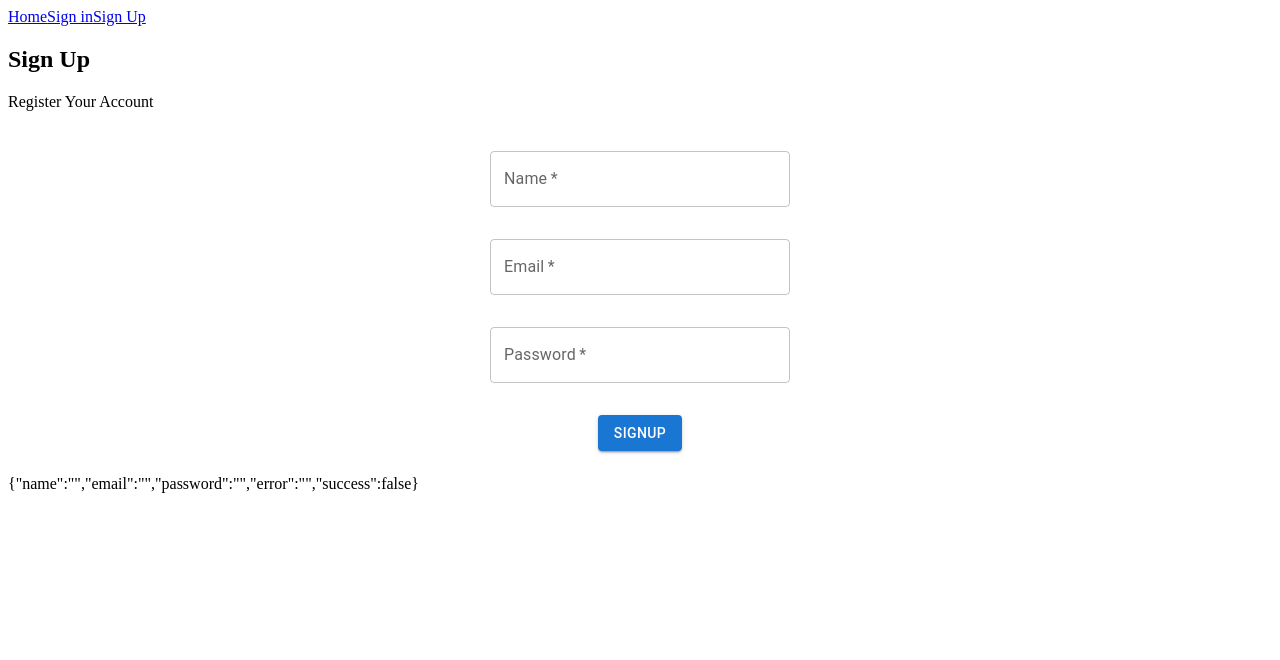
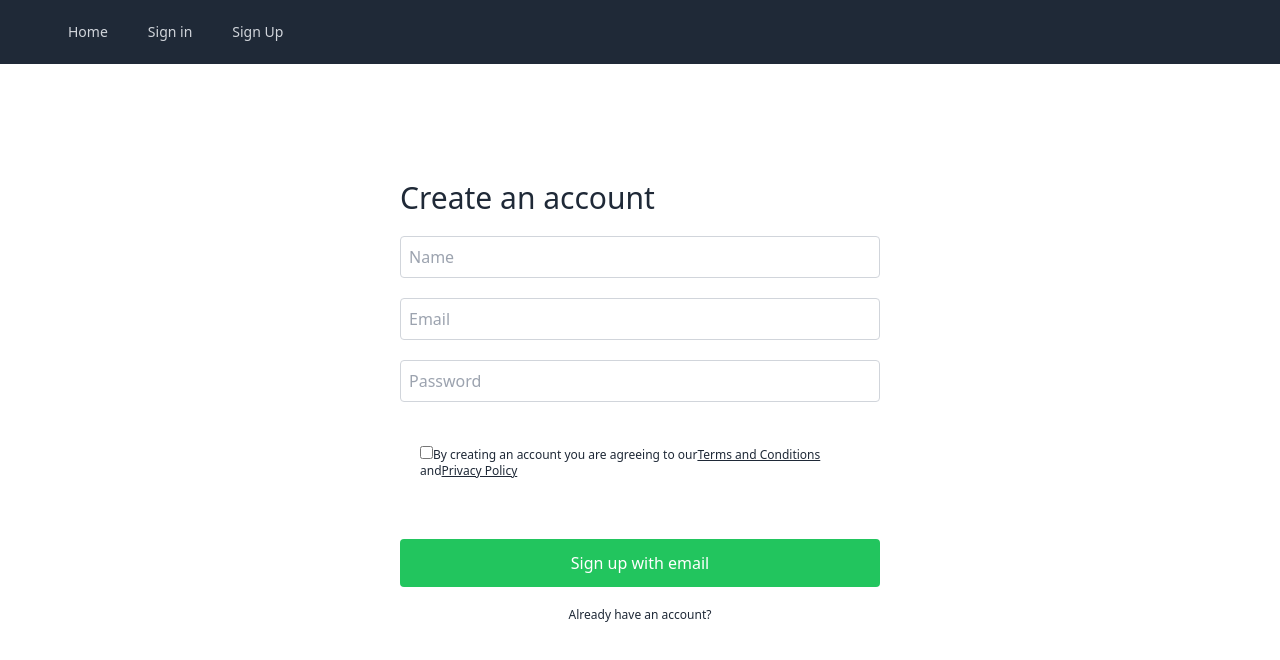
Before and after one commit to prasan-24/MERN_Ecommerce, a React (Create React App) app in the folder ecommerce-front/: page /signup in a window 1280 px wide. Shown: the top 660 px of the page. Built offline with nearby package versions, Linux system fonts and the light colour scheme.

Commit message:
changes done by prasanna for signin & signup page

```diff
--- a/ecommerce-front/public/index.html
+++ b/ecommerce-front/public/index.html
@@ -10,6 +10,8 @@
 
     <link rel="manifest" href="%PUBLIC_URL%/manifest.json" />
 
+    <script src="https://cdn.tailwindcss.com"></script>
+
     <title>React App</title>
   </head>
   <body>
--- a/ecommerce-front/src/user/Signin.js
+++ b/ecommerce-front/src/user/Signin.js
@@ -79,41 +79,56 @@ export default function Signin() {
 
   function signUpForm() {
     return (
-      <form className={classes.root}>
-        <TextField
-          label="Email"
+      <React.Fragment>
+        <div class="flex min-h-screen bg-white">
+          <div class="md:w-1/2 max-w-lg mx-auto my-24 px-4 py-5 shadow-none">
+            <div class="text-left p-0 font-sans">
+              <h1 class=" text-gray-800 text-3xl font-medium">
+                Sign In
+              </h1>
+            </div>
+            <form action="#" class="p-0">
+              <div class="mt-5">
+                <input
+                  type="text"
+                  class="block w-full p-2 border rounded border-gray-300 focus:outline-none focus:ring-1 focus:ring-gray-400 focus:border-transparent"
+                  placeholder="Email"
                   onChange={handleChange("email")}
-          variant="outlined"
-          type="email"
-          required
-          value={email}
                 />
-        <TextField
-          label="Password"
-          variant="outlined"
+              </div>
+              <div class="mt-5">
+                <input
                   type="password"
+                  class="block w-full p-2 border rounded border-gray-300 focus:outline-none focus:ring-1 focus:ring-gray-400 focus:border-transparent"
+                  placeholder="Password"
                   onChange={handleChange("password")}
-          required
-          value={password}
                 />
-        <div>
-          <Button
+              </div>
+
+              <div class="mt-10">
+                <input
                   type="submit"
                   onClick={userSignUp}
-            variant="contained"
-            color="primary"
-          >
-            Signup
-          </Button>
+                  value="Sign In"
+                  class="py-3 bg-green-500 text-white w-full rounded hover:bg-green-600"
+                />
               </div>
             </form>
+            <a class="" href="/login" data-test="Link">
+              <span class="block  p-5 text-center text-gray-800  text-xs ">
+                Don't have account ? Sign up
+              </span>
+            </a>
+          </div>
+        </div>
+      </React.Fragment>
     );
   }
 
   return (
     <Layout
-      title="Sign Up"
-      description="Register Your Account"
+      title="Sign In"
+      description="Sign in your account"
       className="container"
     >
       {showError()}
--- a/ecommerce-front/src/user/Signup.js
+++ b/ecommerce-front/src/user/Signup.js
@@ -73,41 +73,41 @@ export default function Signup() {
 
   function signUpForm() {
     return (
-      <form className={classes.root}>
-        <TextField
-          label="Name"
-          onChange={handleChange("name")}
-          variant="outlined"
-          required
-          value={name}
-        />
-        <TextField
-          label="Email"
-          onChange={handleChange("email")}
-          variant="outlined"
-          type="email"
-          required
-          value={email}
-        />
-        <TextField
-          label="Password"
-          variant="outlined"
-          type="password"
-          onChange={handleChange("password")}
-          required
-          value={password}
-        />
-        <div>
-          <Button
-            type="submit"
-            onClick={userSignUp}
-            variant="contained"
-            color="primary"
-          >
-            Signup
-          </Button>
+      <React.Fragment>
+      <div class="flex min-h-screen bg-white">
+        <div class="md:w-1/2 max-w-lg mx-auto my-24 px-4 py-5 shadow-none">
+          <div class="text-left p-0 font-sans">
+            <h1 class=" text-gray-800 text-3xl font-medium">Create an account</h1>
+          </div>
+          <form action="#" class="p-0">
+            <div class="mt-5">
+              <input type="text" class="block w-full p-2 border rounded border-gray-300 focus:outline-none focus:ring-1 focus:ring-gray-400 focus:border-transparent" onChange={handleChange("name")} placeholder="Name" />
+            </div>
+            <div class="mt-5">
+              <input type="text" class="block w-full p-2 border rounded border-gray-300 focus:outline-none focus:ring-1 focus:ring-gray-400 focus:border-transparent" placeholder="Email" onChange={handleChange("email")} />
+            </div>
+            <div class="mt-5">
+              <input type="password" class="block w-full p-2 border rounded border-gray-300 focus:outline-none focus:ring-1 focus:ring-gray-400 focus:border-transparent" placeholder="Password" onChange={handleChange("password")} />
+            </div>
+
+            <div class="mt-6 block p-5 text-sm md:font-sans text-xs text-gray-800">
+              <input type="checkbox" class="inline-block border-0 " />
+              <span display="inline" class="">By creating an account you are agreeing to our
+                <a class="" href="/s/terms" target="_blank" data-test="Link">
+                <span class="underline ">Terms and Conditions</span> </a> and
+              <a class="" href="/s/privacy" target="_blank" data-test="Link">
+                <span class="underline">Privacy Policy</span> </a>
+              </span>
+            </div>
+
+            <div class="mt-10">
+              <input type="submit" onClick={userSignUp} value="Sign up with email" class="py-3 bg-green-500 text-white w-full rounded hover:bg-green-600" />
+            </div>
+          </form>
+          <a class="" href="/login" data-test="Link" ><span class="block  p-5 text-center text-gray-800  text-xs ">Already have an account?</span></a>
         </div>
-      </form>
+      </div>
+      </React.Fragment>
     );
   }
 
@@ -120,7 +120,6 @@ export default function Signup() {
       {showError()}
       {showSuccess()}
       {signUpForm()}
-      {JSON.stringify(values)}
     </Layout>
   );
 }
```
Lines whose indentation alone changed are shown as unchanged.
